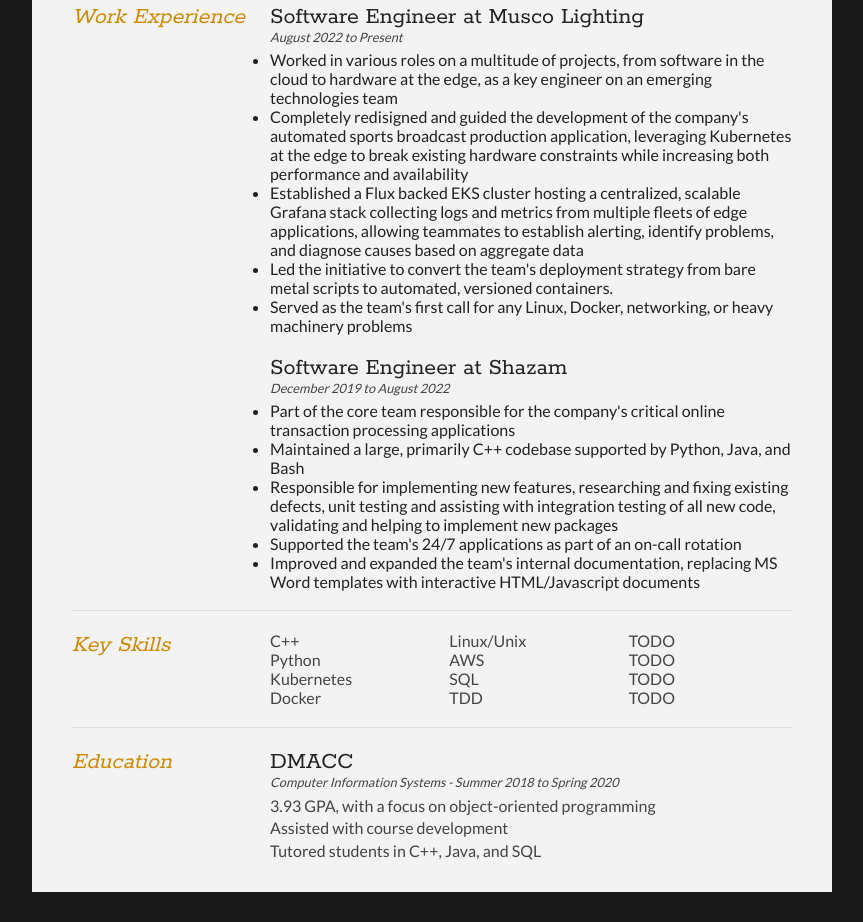
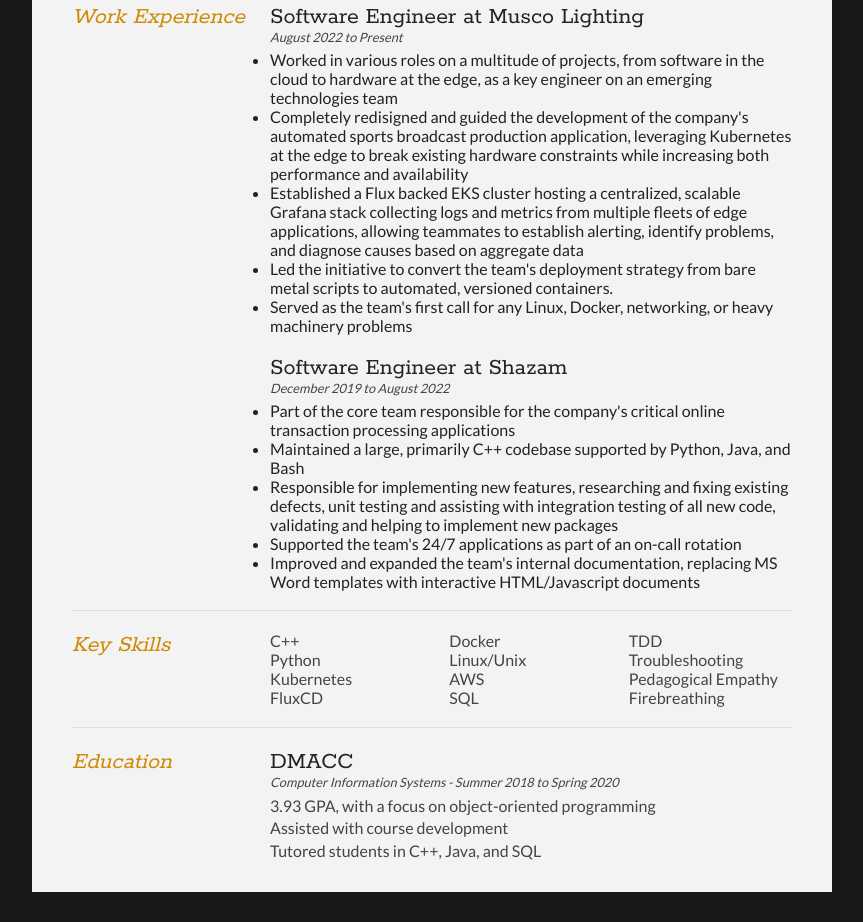
Before and after one commit to mdaydevelopment/html-resume-public, a plain HTML site: page index.html in a window 1280 px wide. Shown: the part 283-1205 px from the top of the page, without its empty margins (208-1071 px from the left). Drawn offline with Linux system fonts and the light colour scheme.

Commit message:
update key skills

```diff
--- a/index.html
+++ b/index.html
@@ -161,15 +161,15 @@
                         <li>C++</li>
                         <li>Python</li>
                         <li>Kubernetes</li>
+                        <li>FluxCD</li>
                         <li>Docker</li>
                         <li>Linux/Unix</li>
                         <li>AWS</li>
                         <li>SQL</li>
                         <li>TDD</li>
-                        <li>TODO</li>
-                        <li>TODO</li>
-                        <li>TODO</li>
-                        <li>TODO</li>
+                        <li>Troubleshooting</li>
+                        <li>Pedagogical Empathy</li>
+                        <li>Firebreathing</li>
                     </ul>
                 </div>
                 <div class="clear"></div>
```
